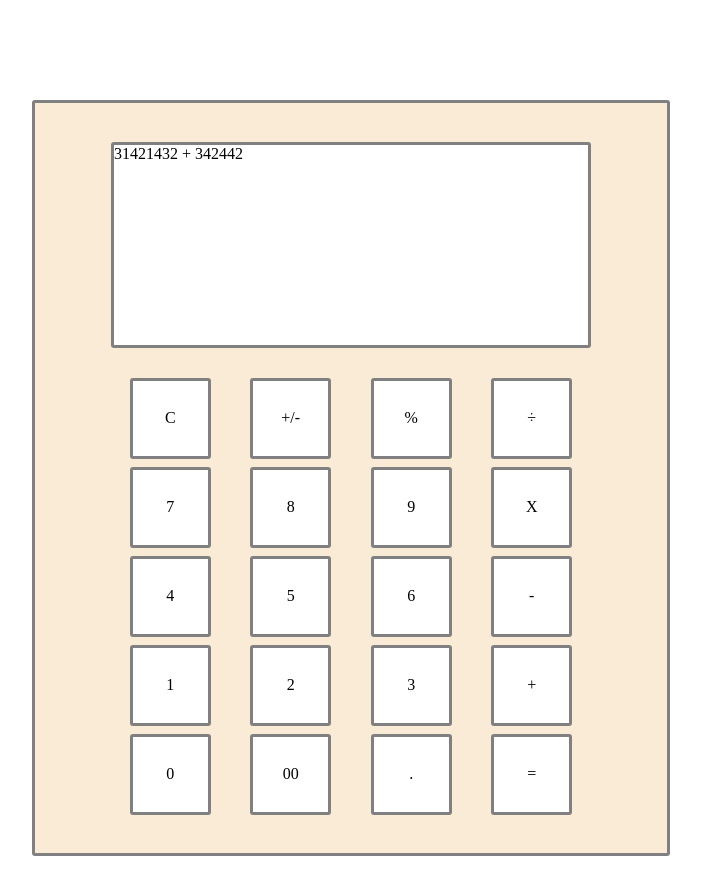
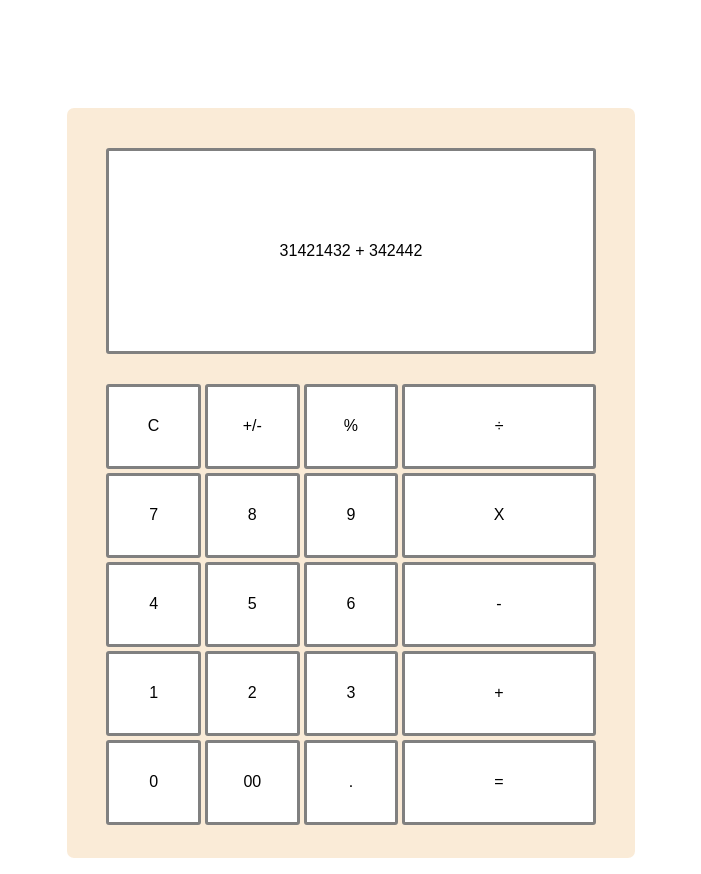
Before and after one commit to aaronmt1011/calculator, a plain HTML site: page index.html in a window 1280 px wide. Shown: the whole page, without its empty margins (289-990 px from the left). Drawn offline with Linux system fonts and the light colour scheme.

Commit message:
Buttons now have hover and active effect

```diff
--- a/style.css
+++ b/style.css
@@ -3,16 +3,17 @@ body {
     background-repeat: no-repeat;
     background-attachment: fixed;
     background-size: 100% 100%;
+    font-family: Arial, Helvetica, sans-serif;
 }
 
 .calculator {
-    width: 50%;
+    width: 45%;
     height: 750px;
     margin: auto;
     margin-top: 100px;
     background-color: antiquewhite;
-    border: 3px solid grey;
-    border-radius: 3px;
+    border: 8px solid white;
+    border-radius: 15px;
     display: flex;
     flex-direction: column;
     align-items: center;
@@ -21,24 +22,29 @@ body {
 }
 
 .calc-view {
-    width: 75%;
+    width: 85%;
     height: 200px;
     background-color: white;
     border: 3px solid grey;
     border-radius: 3px;
+    display: flex;
+    align-items: center;
+    justify-content: space-evenly;
 }
 
 .calc-buttons {
-    width: 75%;
+    width: 85%;
+    height: 435px;
     display: grid;
-    grid-template-columns: repeat(4, 1fr);
+    grid-template-columns: repeat(5, 1fr);
+    grid-template-rows: auto;
     justify-items: center;
-    grid-gap: 8px;
+    grid-gap: 10px;
 }
 
 .c-btn {
-    width: 75px;
-    height: 75px;
+    width: 100%;
+    height: 100%;
     background-color: white;
     border: 3px solid grey;
     border-radius: 3px;
@@ -46,3 +52,16 @@ body {
     justify-content: center;
     align-items: center;
 }
+
+.b-last {
+    grid-column: 4 / span 2;
+}
+
+.c-btn:hover {background-color: blanchedalmond;}
+
+.c-btn:active {
+    width: 95%;
+    height: 95%;
+    background-color: gold;
+    transform: translateY(1px);
+}
```
